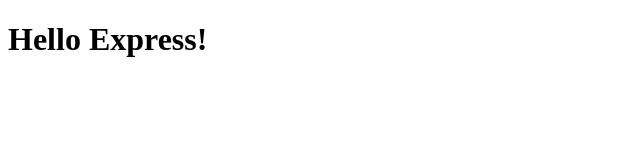
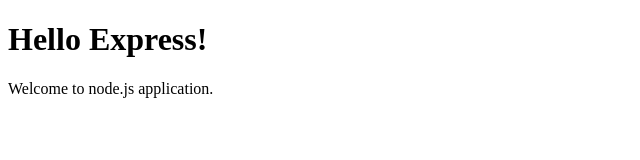
Before and after one commit to sujeshkumaruv/web-server, a website: page public/index.html in a window 1280 px wide. Shown: the whole page, without its empty margins (0-640 px from the left). Drawn offline with Linux system fonts and the light colour scheme.

Commit message:
updated index.html

```diff
--- a/public/index.html
+++ b/public/index.html
@@ -6,5 +6,6 @@
 	</head>
 	<body>
 		<h1>Hello Express!</h1>
+		<p>Welcome to node.js application.</p>
 	</body>
 </html>
```
